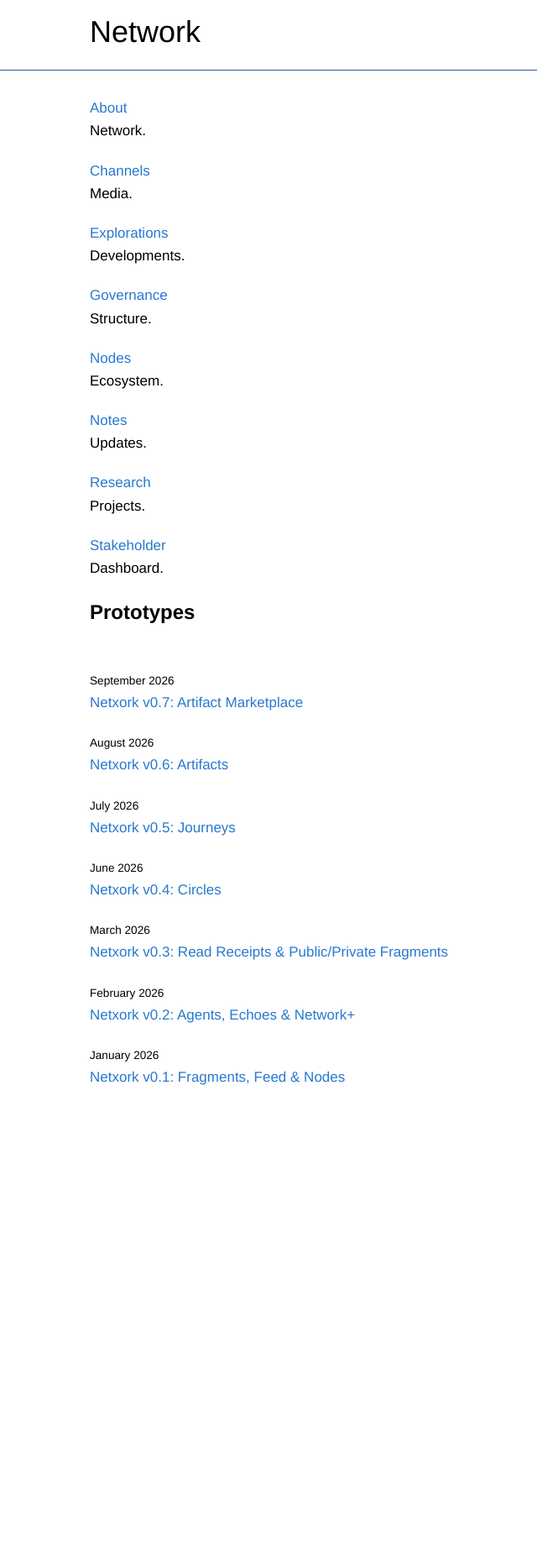
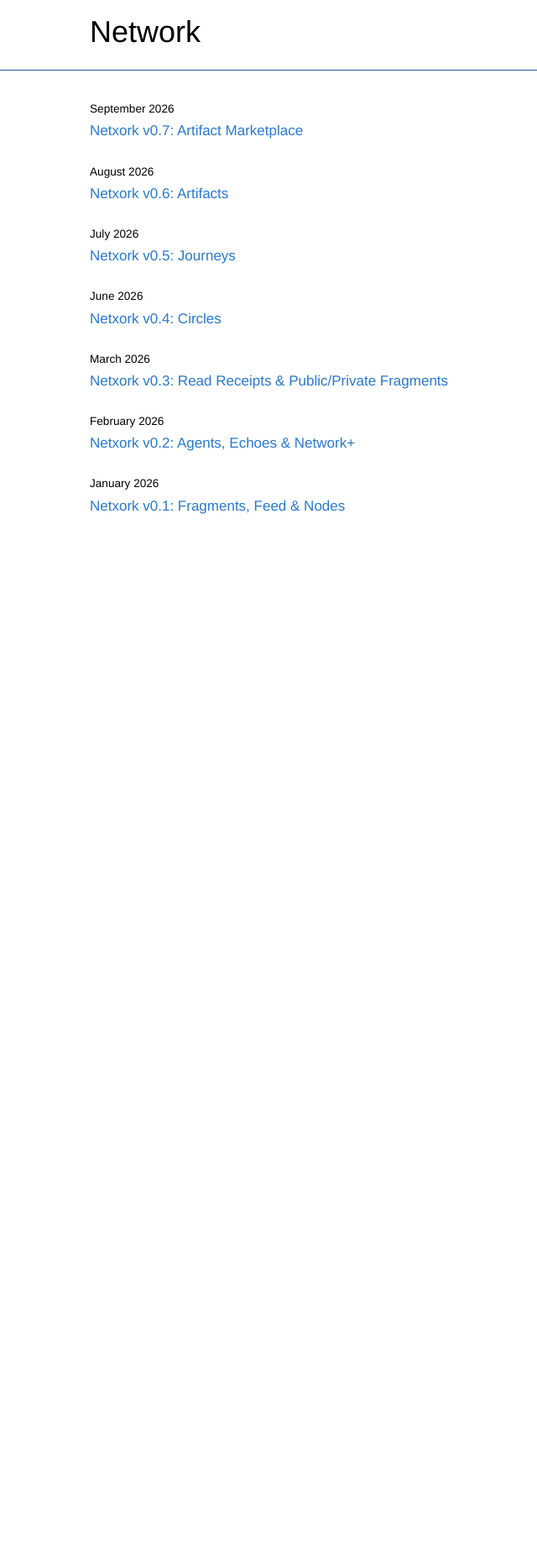
Before and after one commit to networkf/network.github.io, a Jekyll site: the page built from index.md, in a window 1280 px wide. Shown: the whole page at 84% size, without its empty margins (168-808 px from the left). Built offline with Jekyll 4.4.1, drawn with Linux system fonts in a browser that asks for light colours; some web fonts are replaced; our own code applies the rules of GitHub Pages for plain Markdown files; the repository's description, which GitHub fills in, is left out; after the commit the page ends 1167 px from its top, so only the background shows below that.

Commit message:
Update index.md

```diff
--- a/index.md
+++ b/index.md
@@ -5,42 +5,6 @@ layout: default
 <link rel="shortcut icon" type="image/png" href="/favicon.png">
 </head>
 ---
-
-[About](/about)
-<br>
-Network.
-
-[Channels](/channels)
-<br>
-Media.
-
-[Explorations](/explorations)
-<br>
-Developments.
-
-[Governance](/gov)
-<br>
-Structure.
-
-[Nodes](/nodes)
-<br>
-Ecosystem.
-
-[Notes](/notes)
-<br>
-Updates.
-
-[Research](/research)
-<br>
-Projects.
-
-[Stakeholder](/stakeholders)
-<br>
-Dashboard.
-
-<b><font size="5">Prototypes</font></b>
-<br>
-<br>
 
 <small>September 2026</small><br>
 [Netxork v0.7: Artifact Marketplace](/netxork07)
```
